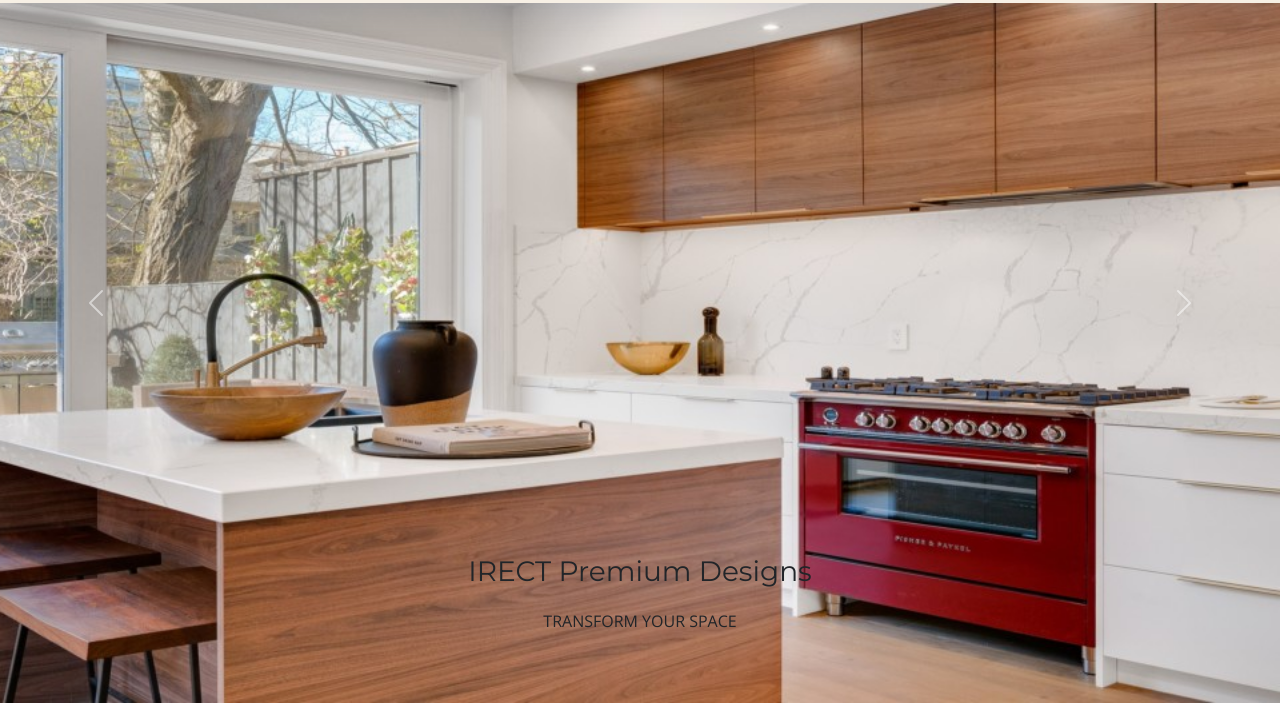
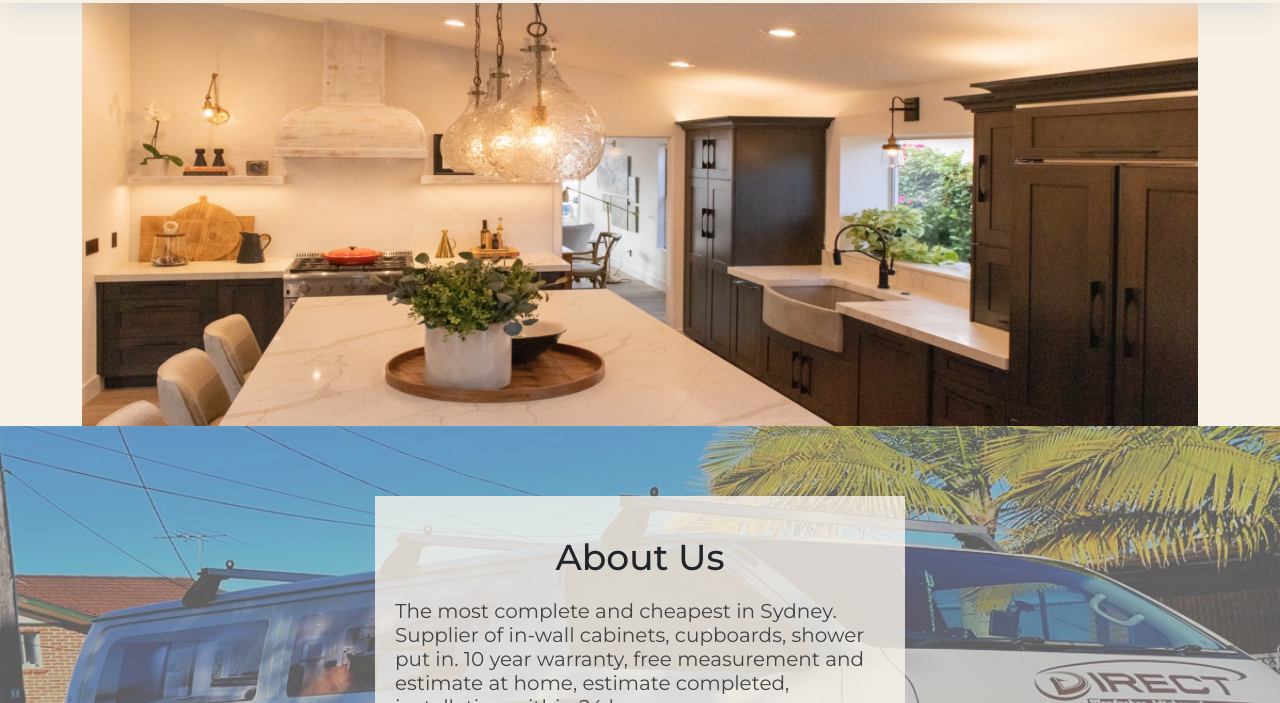
Before and after one commit to katherineqh/IRECT, a website: page index.html in a window 1280 px wide. Shown: the part 97-800 px from the top of the page. Drawn offline with nearby package versions, Linux system fonts and the light colour scheme; files whose address does not match are found by name.

Commit message:
change img2

```diff
--- a/index.html
+++ b/index.html
@@ -65,18 +65,24 @@
     </header>
     <!-- #header -->
     <!-- ======= Hero Section ======= -->
-    <section id="hero" class="">
-      <div id="mycarousel" class="carousel slide" data-ride="carousel">
-        <!-- Wrapper for slides -->
-        <div class="carousel-inner">
-          <div class="carousel-item active carousel-bg1">
-            <img src="/assets/img/hero-img1.png">
-            <div class="carousel-caption">
-              <h3>IRECT Premium Designs</h3>
-              <p>TRANSFORM YOUR SPACE</p>
-            </div>
+    <section id="hero" class="clearfix">
+      <div class="container" data-aos="fade-up">
+
+        <div class="hero-img" data-aos="zoom-out" data-aos-delay="200">
+          <img src="assets/img/hero-img1.png" alt="" class="img-fluid">
+        </div>
+
+        <div class="hero-info" data-aos="zoom-in" data-aos-delay="100">
+
+          <div>
+
+            <a href="#services" class="btn-services scrollto"></a>
           </div>
-          <div class="carousel-item carousel-bg2">
+        </div>
+
+      </div>
+    </section><!-- End Hero Section -->
+          <!-- <div class="carousel-item carousel-bg2">
             <img src="/assets/img/hero-img2.png" />
             <div class="carousel-caption">
               <h3>IRECT Premium Designs</h3>
@@ -91,14 +97,14 @@
             </div>
           </div>
         </div>
-        <!--  Controls -->
+         Controls -->
 
-        <a class="carousel-control-prev" href="#mycarousel" data-slide="prev">
+        <!-- <a class="carousel-control-prev" href="#mycarousel" data-slide="prev">
           <span class="carousel-control-prev-icon"></span>
         </a>
         <a class="carousel-control-next" href="#mycarousel" data-slide="next">
           <span class="carousel-control-next-icon"></span>
-        </a>
+        </a> -->
       </div>
     </section>
     <!-- End Hero Section -->
```
